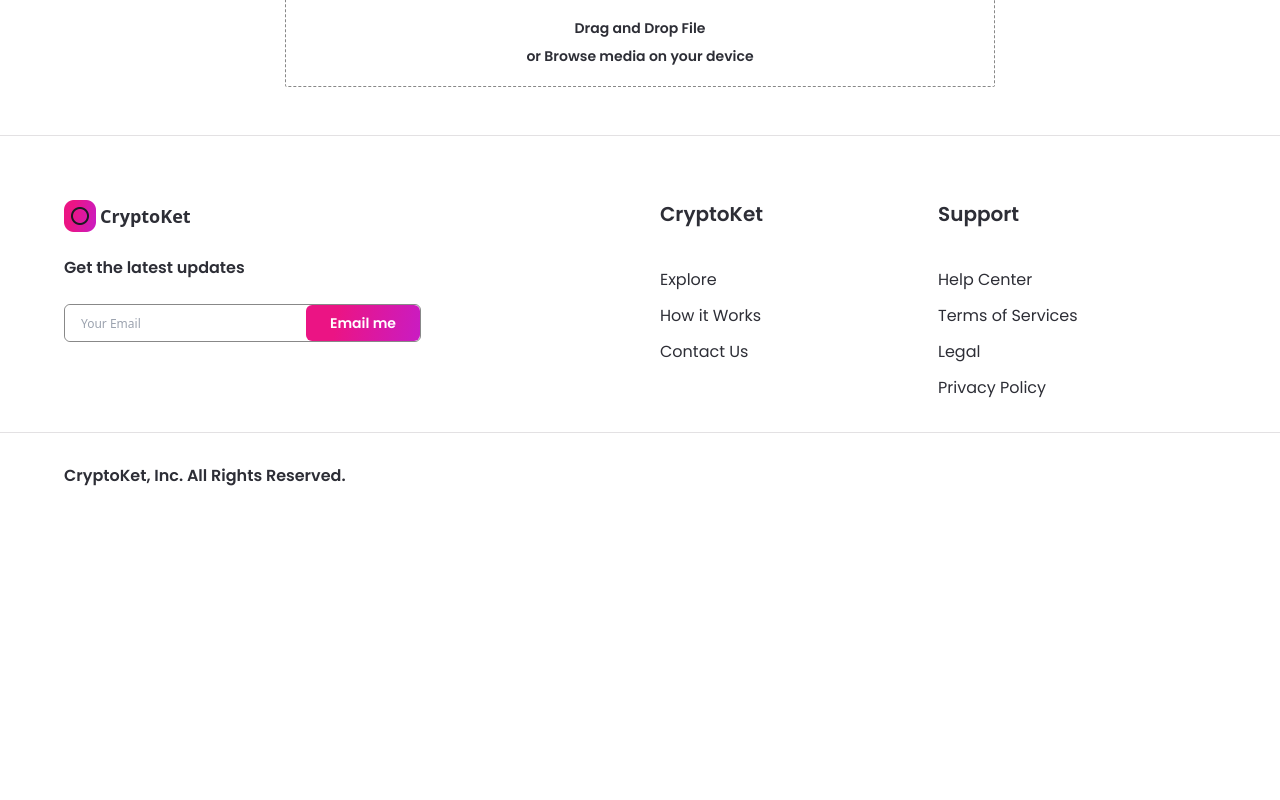
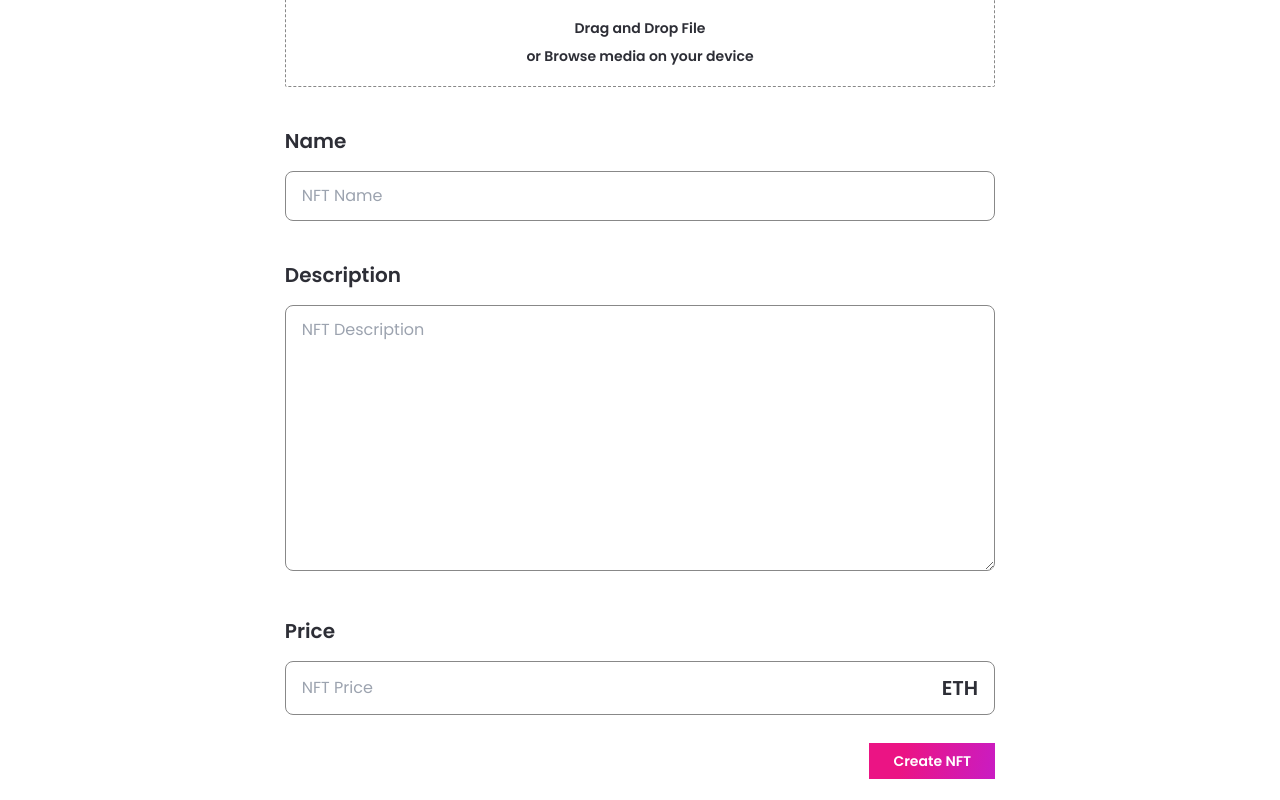
Before and after one commit to habibullahturkmen/nft-marketplace, a Next.js app: page /create-nft in a window 1280 px wide. Shown: the part 480-1280 px from the top of the page. Before the commit the page ends 1035 px from the top, so only its background shows below. Built offline with nearby package versions, Linux system fonts and the light colour scheme.

Commit message:
Create NFT Page: Input fields added

```diff
--- /dev/null
+++ b/components/Input.jsx
@@ -0,0 +1,35 @@
+import React from 'react';
+
+const Input = ({ inputType, title, placeholder, handleClick }) => (
+  <div className="mt-10 w-full">
+    <p className="font-poppins dark:text-white text-nft-black-1 font-semibold text-xl">{title}</p>
+
+    {inputType === 'number' ? (
+      <div className="dark:bg-nft-black-1 bg-white border dark:border-nft-black-1 border-nft-gray-2 rounded-lg w-full outline-none font-poppins dark:text-white text-nft-gray-2 text-base mt-4 px-4 py-3 flexBetween flex-row">
+        <input
+          type="number"
+          className="flex w-full dark:bg-nft-black-1 bg-white outline-none"
+          placeholder={placeholder}
+          onChange={handleClick}
+        />
+        <p className="font-poppins dark:text-white text-nft-black-1 font-semibold text-xl">ETH</p>
+      </div>
+    ) : inputType === 'textarea' ? (
+      <textarea
+        rows={10}
+        className="dark:bg-nft-black-1 bg-white border dark:border-nft-black-1 border-nft-gray-2 rounded-lg w-full outline-none font-poppins dark:text-white text-nft-gray-2 text-base mt-4 px-4 py-3"
+        placeholder={placeholder}
+        onChange={handleClick}
+      />
+    ) : (
+      <input
+        className="dark:bg-nft-black-1 bg-white border dark:border-nft-black-1 border-nft-gray-2 rounded-lg w-full outline-none font-poppins dark:text-white text-nft-gray-2 text-base mt-4 px-4 py-3"
+        placeholder={placeholder}
+        onChange={handleClick}
+      />
+    )}
+
+  </div>
+);
+
+export default Input;
--- a/components/index.js
+++ b/components/index.js
@@ -4,5 +4,6 @@
 import Banner from './Banner.jsx';
 import CreatorCard from './CreatorCard';
 import NFTCard from './NFTCard';
+import Input from './Input';
 
-export { Footer, Navbar, Button, Banner, CreatorCard, NFTCard };
+export { Footer, Navbar, Button, Banner, CreatorCard, NFTCard, Input };
--- a/pages/create-nft.js
+++ b/pages/create-nft.js
@@ -4,11 +4,12 @@
 import Image from 'next/image';
 import { useTheme } from 'next-themes';
 
-import { Button } from '../components';
+import { Button, Input } from '../components';
 import images from '../assets';
 
 const CreateNFT = () => {
   const [fileUrl, setFileUrl] = useState(null);
+  const [formInput, setFormInput] = useState({ price: '', name: '', description: '' });
   const { theme } = useTheme();
 
   const onDrop = useCallback(() => {
@@ -27,6 +28,8 @@
     ${isDragAccept && 'border-file-accept'}
     ${isDragReject && 'border-file-reject'}`
   ), [isDragActive, isDragAccept, isDragReject]);
+
+  console.log(formInput);
 
   return (
     <div className="flex justify-center sm:px-4 p-12">
@@ -64,6 +67,35 @@
             )}
           </div>
         </div>
+
+        <Input
+          inputType="input"
+          title="Name"
+          placeholder="NFT Name"
+          handleClick={(e) => setFormInput({ ...formInput, name: e.target.value })}
+        />
+
+        <Input
+          inputType="textarea"
+          title="Description"
+          placeholder="NFT Description"
+          handleClick={(e) => setFormInput({ ...formInput, description: e.target.value })}
+        />
+
+        <Input
+          inputType="number"
+          title="Price"
+          placeholder="NFT Price"
+          handleClick={(e) => setFormInput({ ...formInput, price: e.target.value })}
+        />
+
+        <div className="mt-7 w-full flex justify-end">
+          <Button
+            btnName="Create NFT"
+            className="rounded-xl"
+            handleClick={() => {}}
+          />
+        </div>
       </div>
     </div>
   );
```
